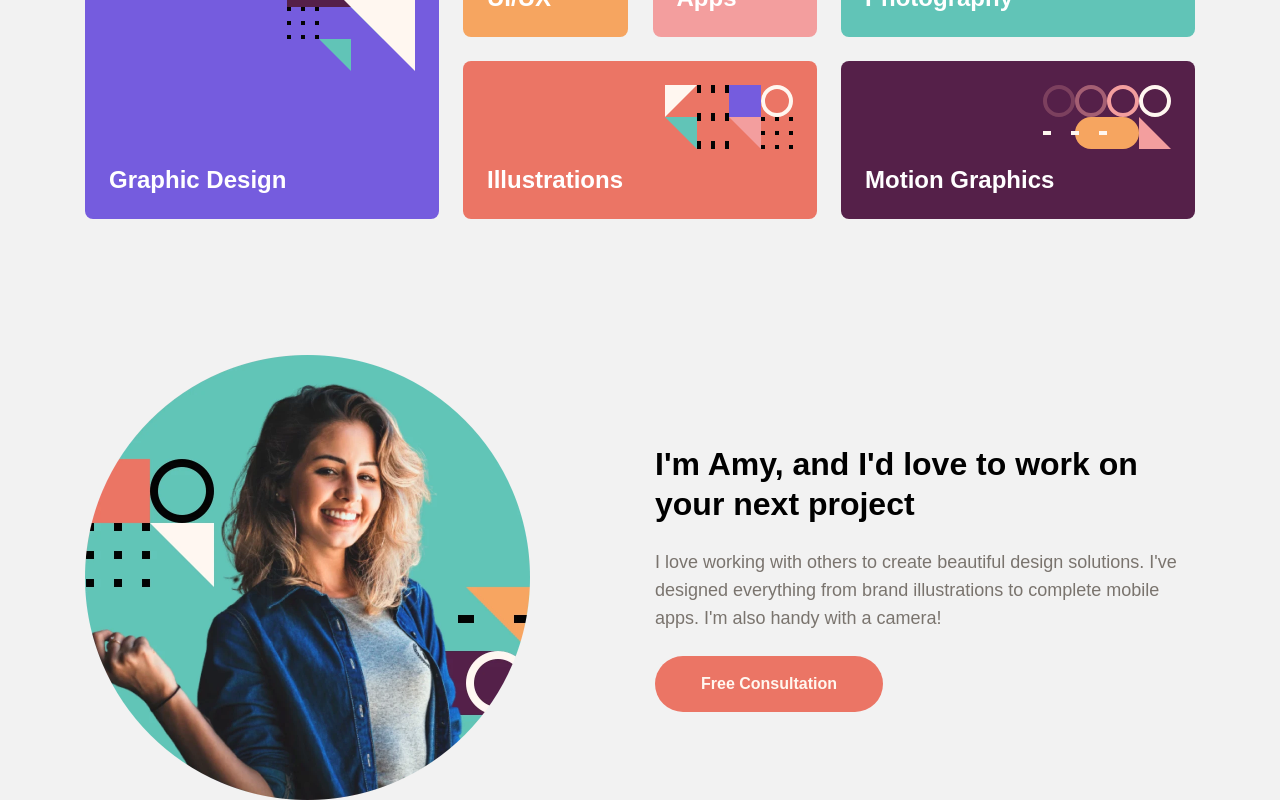
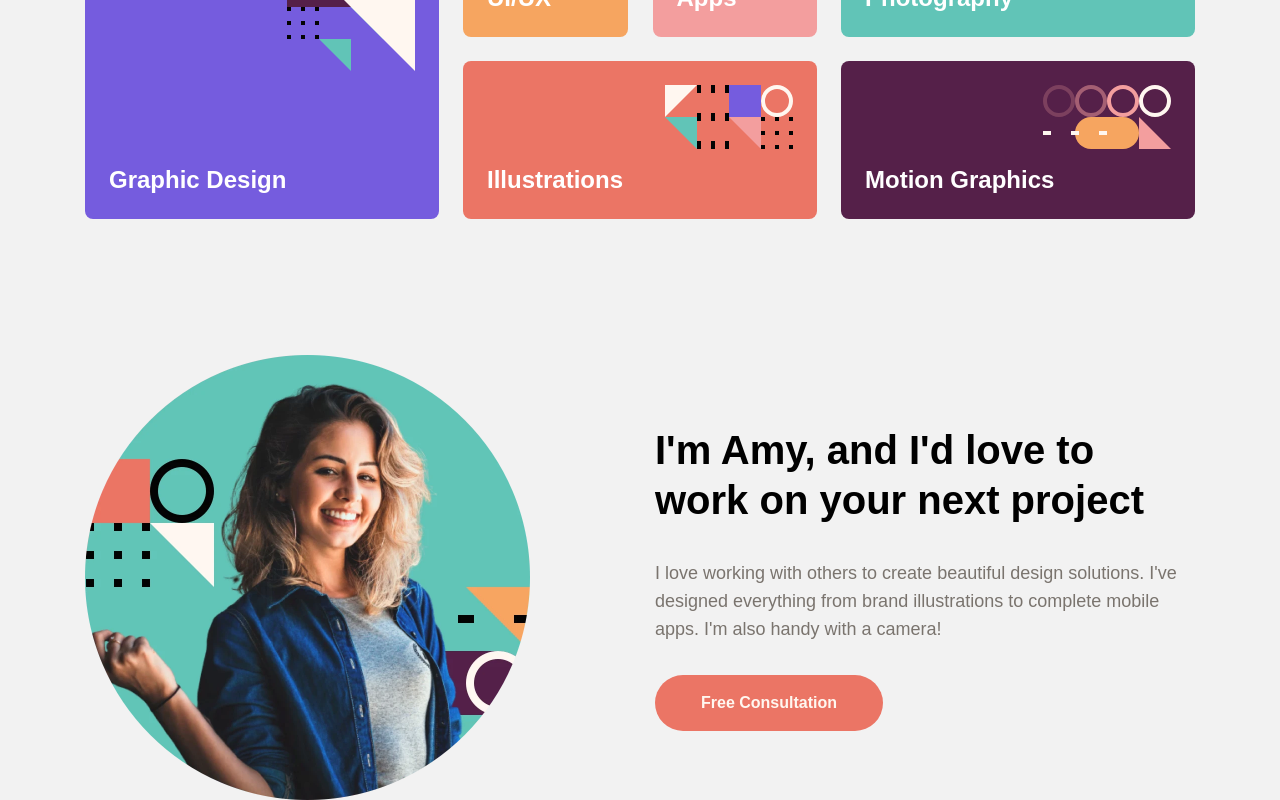
Before and after one commit to mdashfaque-mamdu-au17/single-page-design-portfolio, a React (Create React App) app: page / in a window 1280 px wide. Shown: the part 496-1296 px from the top of the page. Built offline with nearby package versions, Linux system fonts and the light colour scheme.

Commit message:
font size changes for large displays

```diff
--- a/src/components/IntroSection.js
+++ b/src/components/IntroSection.js
@@ -17,17 +17,17 @@ function IntroSection() {
           <Title
             type="primaryBlack"
             content="I'm Amy, and I'd love to work on your next project"
-            styles="text-[26px] leading-[33px] md:text-[32px] md:leading-[40px] font-bold"
+            styles="text-[26px] leading-[33px] md:text-[32px] md:leading-[40px] xl:text-[40px] xl:leading-[50px] font-bold"
           />
         </div>
-        <div className="pt-6 text-center sm:text-left">
+        <div className="pt-6 text-center sm:text-left xl:pt-[34px]">
           <Title
             type="secondaryBlack"
             content="I love working with others to create beautiful design solutions. I've designed everything from brand illustrations to complete mobile apps. I'm also handy with a camera!"
             styles="text-base leading-[26px] font-medium md:text-lg md:leading-[28px]"
           />
         </div>
-        <div className="pt-6 text-center sm:text-left">
+        <div className="pt-6 text-center sm:text-left xl:pt-8">
           <Button type="secondary">Free Consultation</Button>
         </div>
       </div>
```
